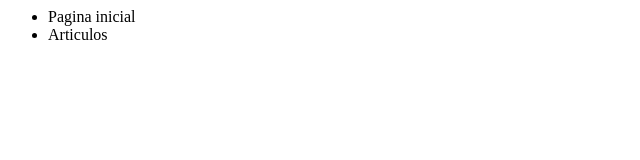
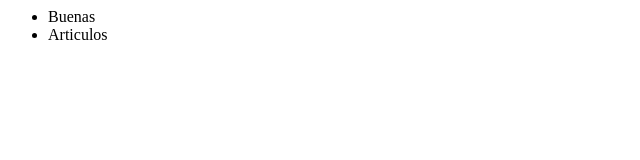
Before and after one commit to rgenis/Javi, a plain HTML site: page home.html in a window 1280 px wide. Shown: the full height of the page, 0-640 px from the left. Drawn offline with Linux system fonts and the light colour scheme.

Commit message:
Buenas home.html
escribiendo buenas

```diff
--- a/home.html
+++ b/home.html
@@ -4,7 +4,7 @@
 	</head>
 	<body>
 		<ul>
-			<li>Pagina inicial</li>
+			<li>Buenas</li>
 			<li>Articulos</li>
 		</ul>
 	</body>
```
